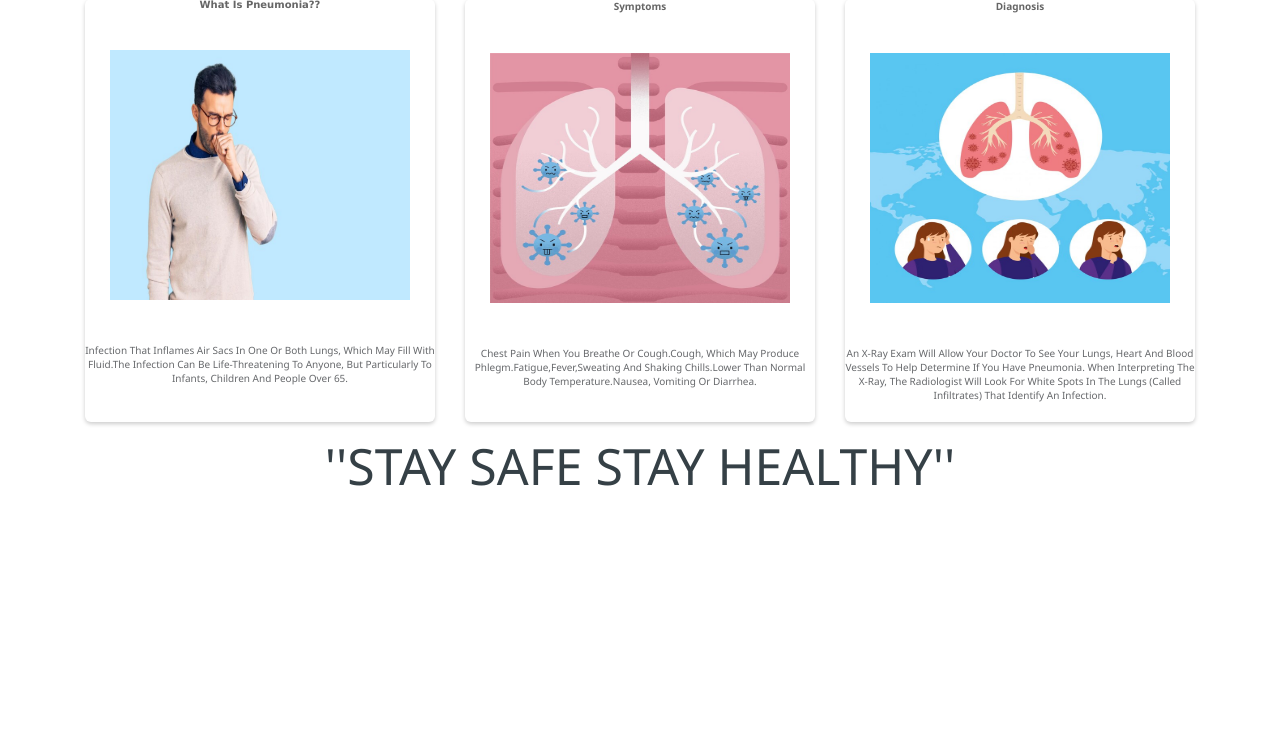
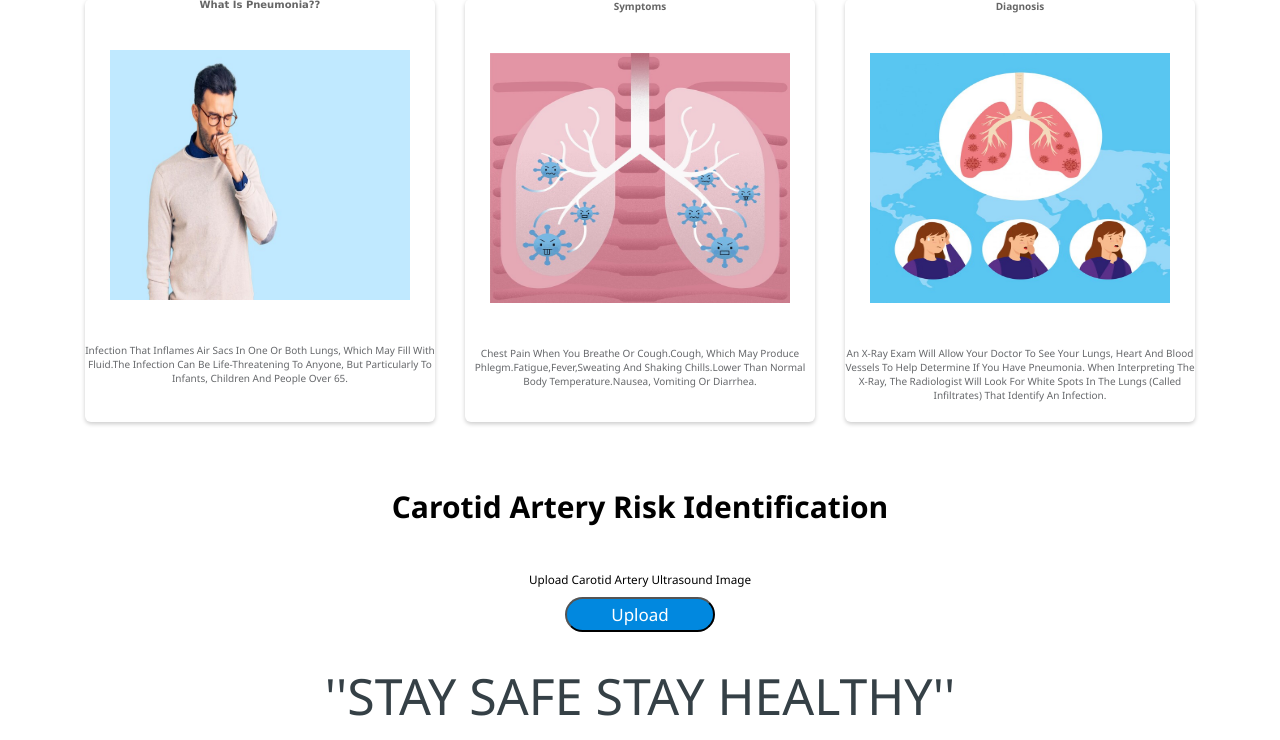
Before and after one commit to Radhika-naik/self-diagnosis-of-pneumonia, a Flask app: template templates/user_page.html in a window 1280 px wide. Shown: the part 569-1309 px from the top of the page. Before the commit the page ends 1055 px from the top, so only its background shows below. Run offline with Flask 3, Linux system fonts and the light colour scheme; the template is opened without the code that fills it, so the values that code supplies are empty; some libraries are stand-ins or nearby versions.

Commit message:
Support for carotid thinning detection

```diff
--- a/static/js/app.js
+++ b/static/js/app.js
@@ -107,3 +107,52 @@ function selectImage() {
         }
     });
 }
+
+function selectImageCarotid() {
+    const imageInput = document.getElementById('imageInput');
+
+    // Trigger a click event on the hidden file input
+    imageInput.click();
+
+    // Add an event listener to handle the selected image
+    imageInput.addEventListener('change', function () {
+        const selectedImage = imageInput.files[0];
+        if (selectedImage) {
+            // Create a FormData object to send the image
+            const formData = new FormData();
+            formData.append('image', selectedImage);
+
+            // Replace the URL with your API endpoint
+            const apiUrl = '/uploadImage';
+
+            // Send a POST request to the API
+            fetch(apiUrl, {
+                method: 'POST',
+                body: formData,
+            })
+            .then(response => response.json())
+            .then(data => {
+                // Handle the API response data
+                console.log('API response:', data);
+
+                // Display the response using overlay pages instead of alerts
+                if (data.result) {
+                    var resultstr = data.result + "";
+                    console.log(typeof resultstr);
+                    console.log(resultstr);
+                    // Redirect to different overlay pages based on the API response
+                    if (resultstr === "Pneumonia Detected") {
+                        showOverlay('/static/images/carotid.jpg', 'Carotid artery thining detected! Please book a consultation with a doctor.', 'https://www.practo.com/bangalore/cardiologist', 'Book Consultation');
+                    } else {
+                        showOverlay('/static/images/happy_image.jpg', 'Carotid Artery is healthy!');
+                    }
+                } else if (data.error) {
+                    alert(data.error);
+                }
+            })
+            .catch(error => {
+                console.error('Error:', error);
+            });
+        }
+    });
+}
--- a/templates/user_page.html
+++ b/templates/user_page.html
@@ -135,6 +135,22 @@
         </div>
       </div>
 
+      <div class="container" style="margin-top:30px">
+        <div class="row">
+          <div class="col-12">
+            <div class="title-heading">
+              Carotid artery risk Identification
+            </div>
+          </div>
+        </div>
+      </div>
+
+      <div style="display: flex; flex-direction: column; align-items: center; justify-content: center;">
+        <h3 style="text-align: center;">Upload Carotid Artery Ultrasound Image</h3>
+        <!-- Add this HTML to your template -->
+        <input type="file" id="imageInput" style="display: none;">
+        <button type="button" class="button" style="align-items: center;" onclick="selectImageCarotid()">Upload</button>
+    </div>
 
 
       <section class="about" id="about">
```
Also changed, not shown: static/images/carotid.jpg (added), static/uploads/202201121748100022VAS_slice_1069.png (added), 1 other file.
